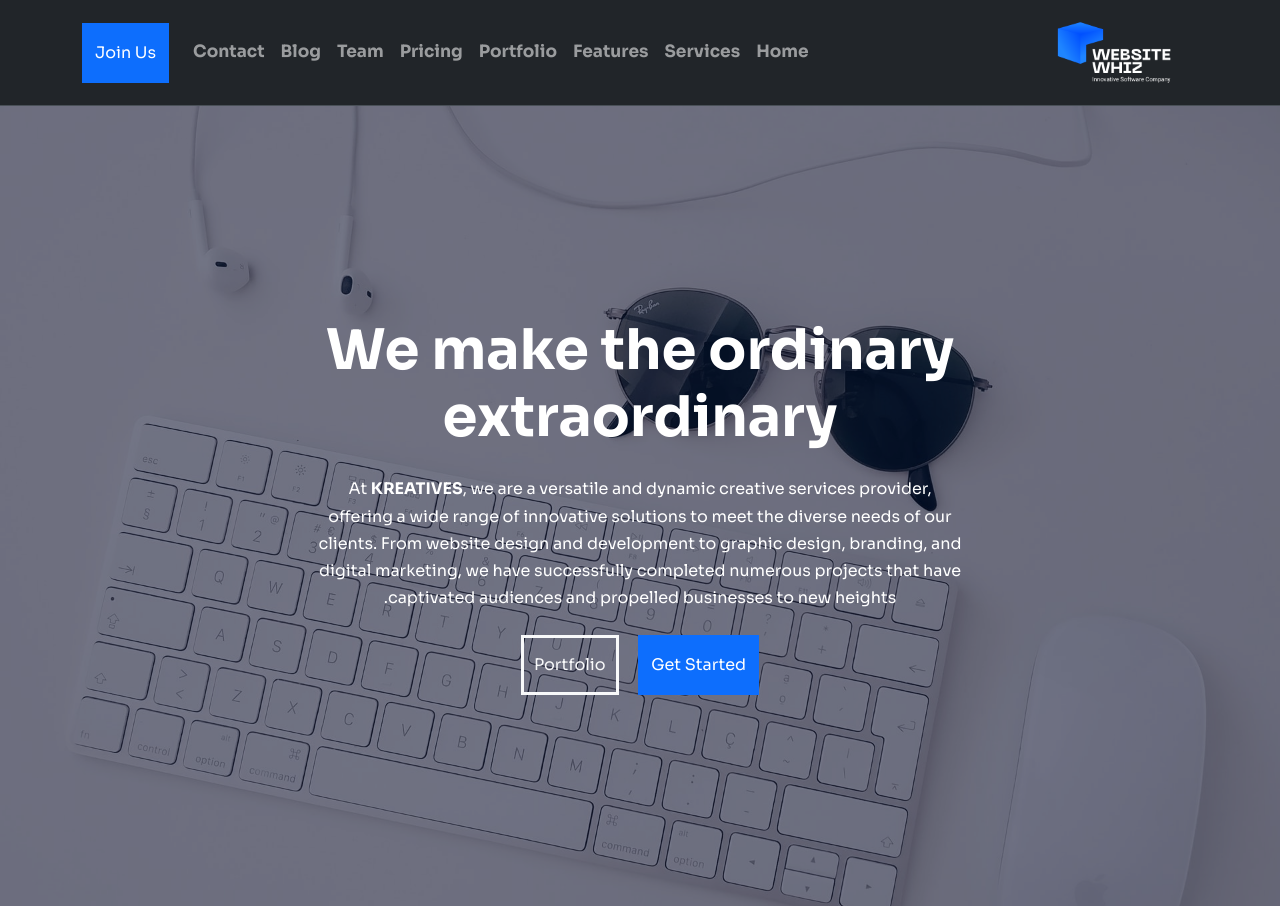
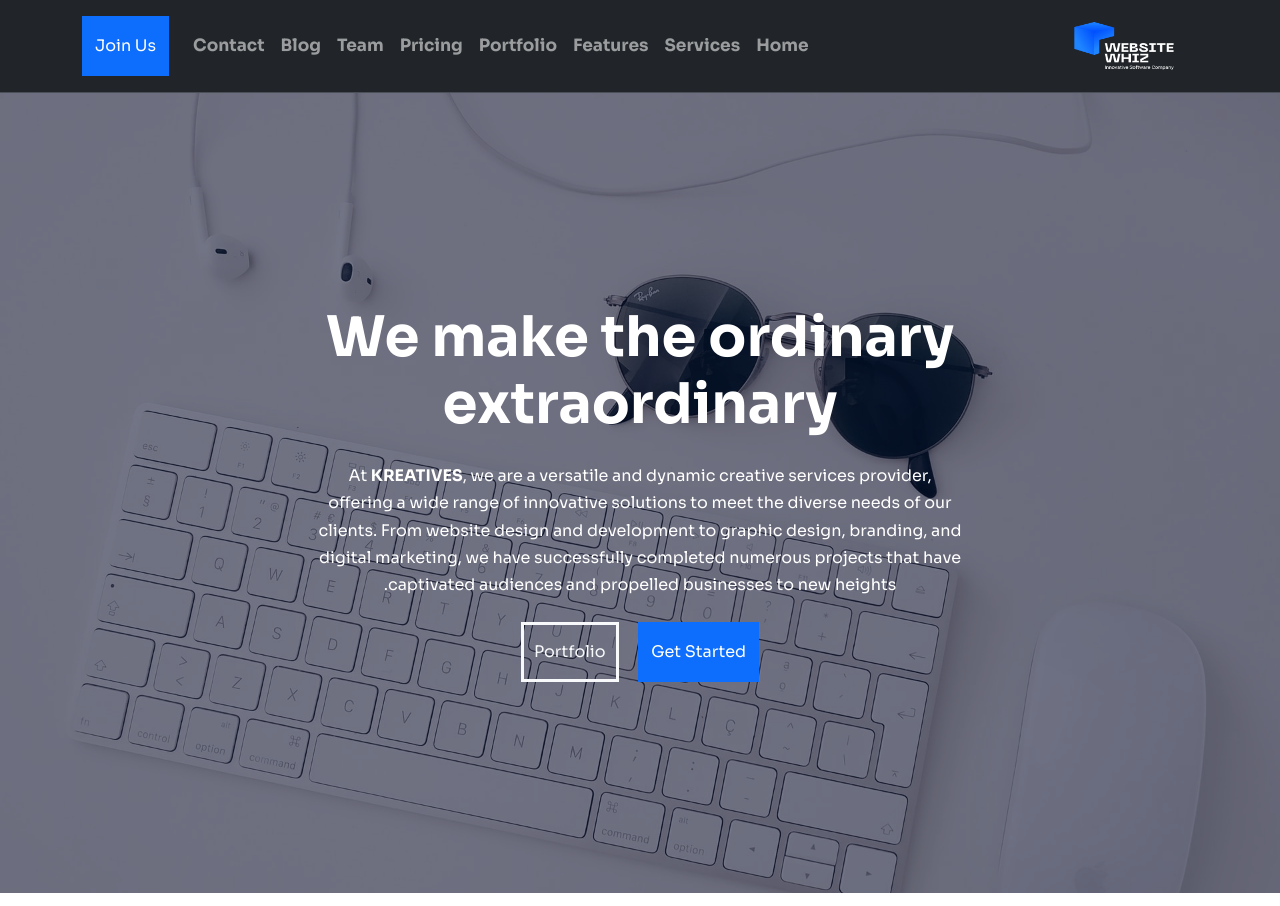
Before and after one commit to Vivek-897/Keratives, a plain HTML site: page index.html in a window 1280 px wide. Shown: the top 906 px of the page. Drawn offline with nearby package versions, Linux system fonts and the light colour scheme.

Commit message:
css1.css

```diff
--- a/css1.css
+++ b/css1.css
@@ -22,7 +22,8 @@ h1,h2,h3,h4,h5,h6,
     box-shadow: var(--dark);
 }
 .navbar .logo{
-    width: 170PX;
+   width: 150px;
+    height: 50px;
 }
 .navbar .nav-link{
     font-size: 17px;
```
